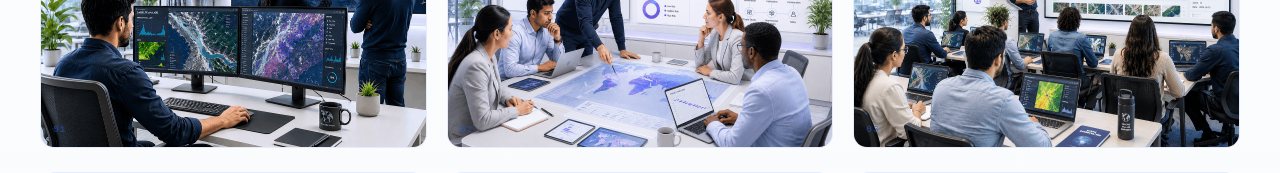
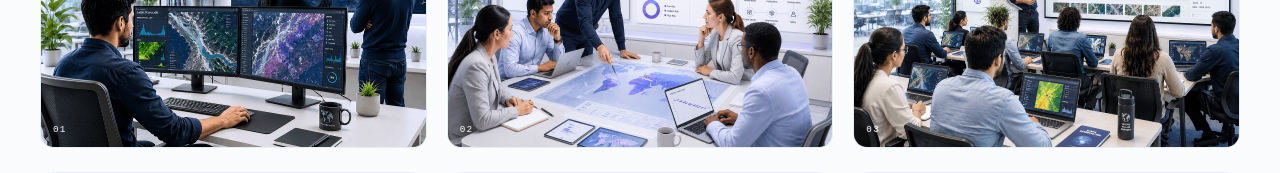
Before and after one commit to synced7x7/graphyma, a React (Vite) app in the folder client/: page / in a window 1280 px wide. Shown: the part 1480-1653 px from the top of the page. Built offline with nearby package versions, Linux system fonts and the light colour scheme.

Commit message:
Minor design tweaking

```diff
--- a/client/src/index.css
+++ b/client/src/index.css
@@ -19,6 +19,7 @@
   --accent-3: #1d4ed8;
   --accent-dim: rgba(16, 185, 129, 0.12);
   --accent-glow: rgba(16, 185, 129, 0.18);
+  --accent-BW-rgb: 255,255,255;
 
   --text: #0f172a;
   --text-rgb: 15, 23, 42;
@@ -66,6 +67,7 @@
   --accent-3: #6b3da3;
   --accent-dim: rgba(181, 126, 220, 0.1);
   --accent-glow: rgba(181, 126, 220, 0.35);
+  --accent-BW-rgb: 155, 95, 201;
 
   --text: #f3eef8;
   --text-rgb: 243, 238, 248;
--- a/client/src/pages/styles/Home.css
+++ b/client/src/pages/styles/Home.css
@@ -348,7 +348,7 @@
   font-family: var(--font-mono);
   font-size: 0.58rem;
   letter-spacing: 0.14em;
-  color: rgba(var(--accent-rgb), 0.6);
+  color: rgb(var(--accent-BW-rgb));
   text-transform: uppercase;
   z-index: 1;
 }
```
